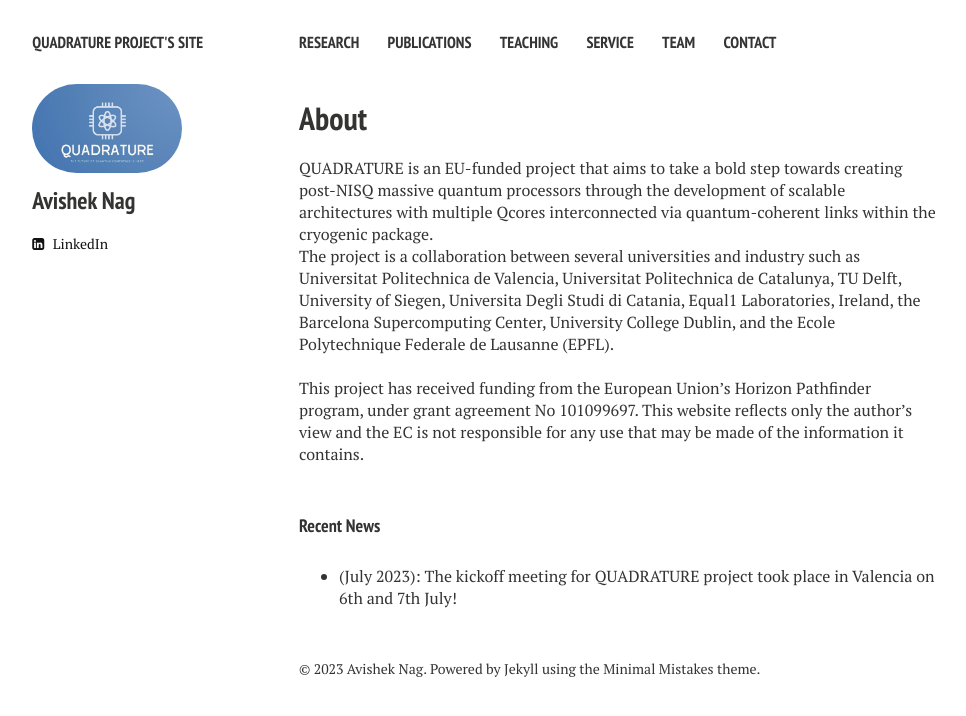
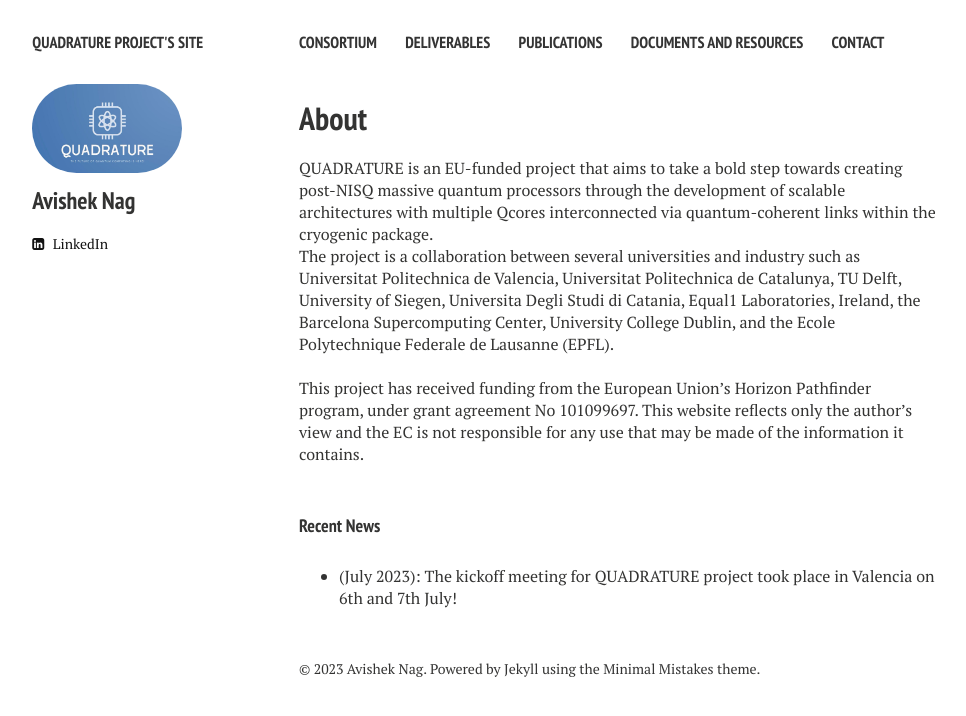
Before and after one commit to biddu/biddu.github.io, a Jekyll site: the page built from index.md, in a window 1280 px wide. Shown: the top 716 px of the page, without its empty margins (21-987 px from the left). Built offline with Jekyll 4.4.1, drawn with Linux system fonts in a browser that asks for light colours; nearby versions of some CDN libraries; comment, search, counter and statistics services are not loaded.

Commit message:
Update _config.yml

```diff
--- a/_config.yml
+++ b/_config.yml
@@ -24,16 +24,14 @@ owner:
 # Links to include in top navigation
 # For external links add external: true
 links:
-  - title: Research
-    url: /research/
+  - title: Consortium
+    url: /consortium/
+  - title: Deliverables
+    url: /deliverables/
   - title: Publications
     url: /publications/
-  - title: Teaching
-    url: /teaching/
-  - title: Service
-    url: /service/
-  - title: Team
-    url: /theia/
+  - title: Documents and Resources
+    url: /documents/
   - title: Contact
     url: /contact/
 
```
